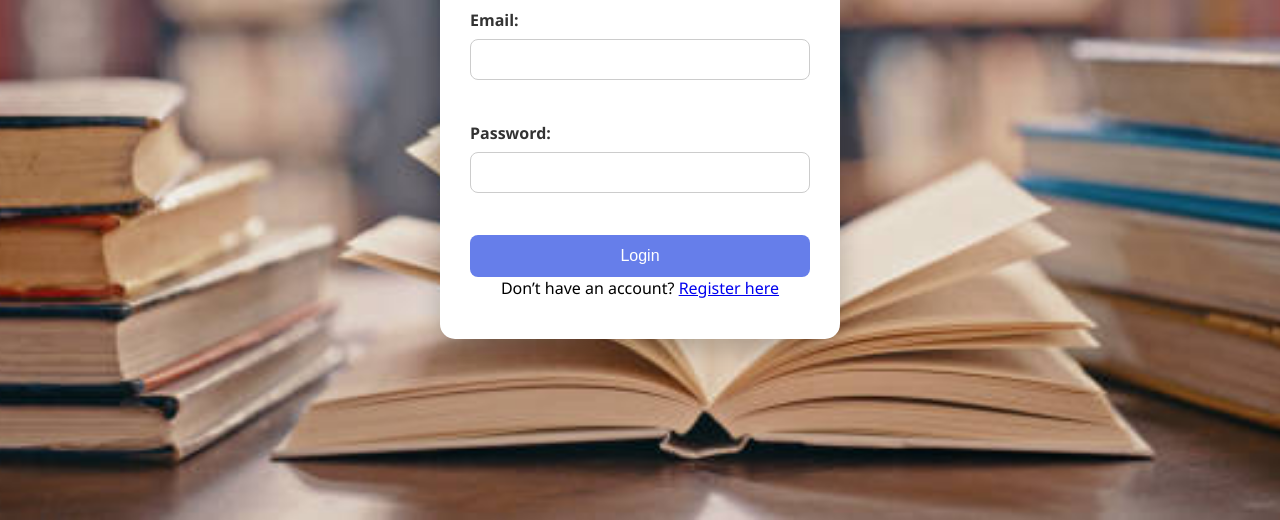
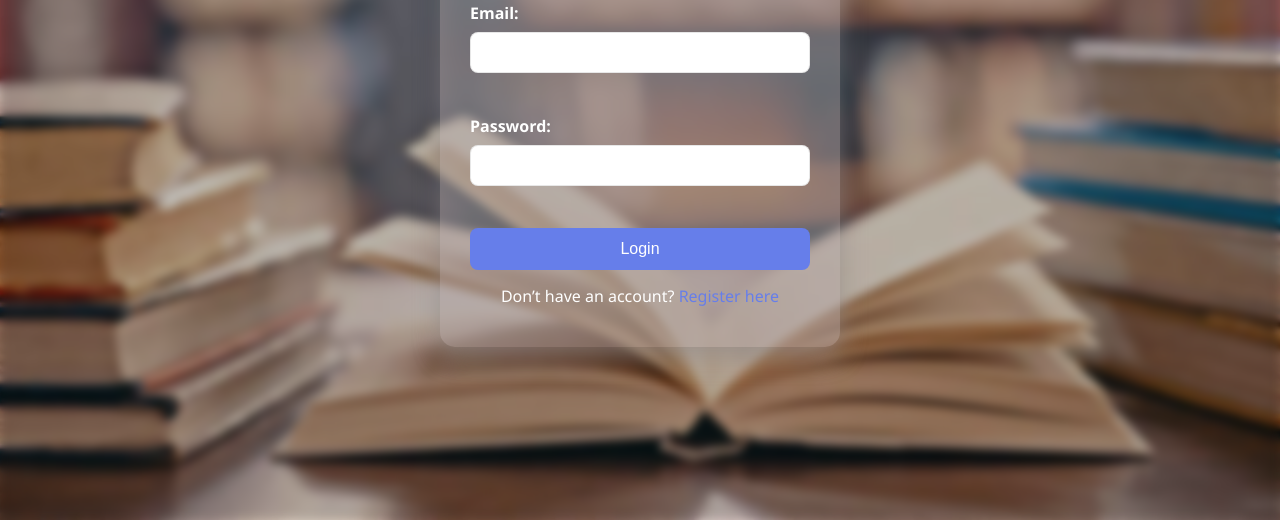
Before and after one commit to MhdHarshil/bookselling-site, a plain HTML site: page front-end/pages/login-page.html in a window 1280 px wide. Shown: the part 280-800 px from the top of the page. Drawn offline with Linux system fonts and the light colour scheme.

Commit message:
logi-page updated

```diff
--- a/front-end/pages/login-page.html
+++ b/front-end/pages/login-page.html
@@ -18,7 +18,7 @@
 
     <button type="submit">Login</button>
     <p style="text-align: center;">
-  Don’t have an account? <a href="/register">Register here</a>
+  Don’t have an account? <a href="/register.html">Register here</a>
 </p>
  </form>
 
--- a/front-end/styles/login-page.css
+++ b/front-end/styles/login-page.css
@@ -14,32 +14,30 @@ body {
   display: flex;
   align-items: center;
   justify-content: center;
-
-
-
+  backdrop-filter: brightness(0.8) blur(5px);
 
 }
 
 form {
-  background-color: white;
+  background-color: rgba(181, 169, 169, 0.491);
   padding: 40px 30px;
   border-radius: 15px;
   width: 100%;
   max-width: 400px;
-  box-shadow: 0 10px 25px rgba(0, 0, 0, 0.2);
+  box-shadow: 0 10px 25px rgba(143, 137, 137, 0.626);
 }
 
 h1 {
   text-align: center;
   margin-bottom: 25px;
-  color: #333;
+  color: #fff;
 }
 
 label {
   display: block;
   margin-bottom: 8px;
   font-weight: 600;
-  color: #333;
+  color: #fff;
 }
 
 input[type="text"],
@@ -47,7 +45,7 @@ input[type="password"] {
   width: 100%;
   padding: 12px;
   margin-bottom: 20px;
-  border: 1px solid #ccc;
+  border: 1px solid #cccccc7a;
   border-radius: 8px;
   transition: 0.3s;
 }
@@ -74,3 +72,14 @@ button {
 button:hover {
   background-color: #556cd6;
 }
+
+p {
+  text-align: center;
+  margin-top: 15px;
+  color: #fff;
+}
+
+a {
+  color: #667eea;
+  text-decoration: none;
+}
```
Also changed, not shown: back-end/index.js (added, +14 -0 lines).
